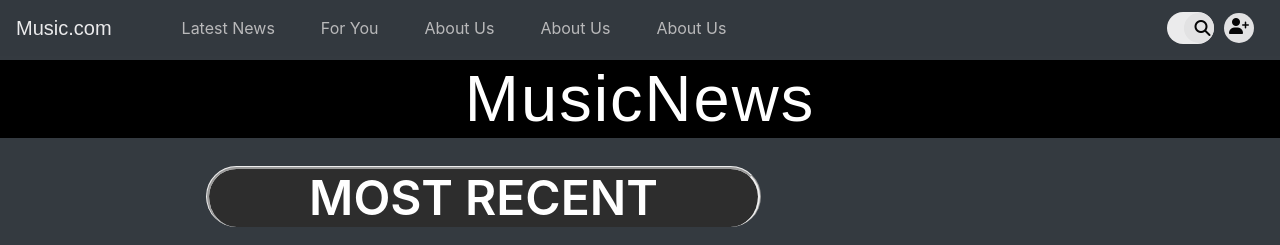
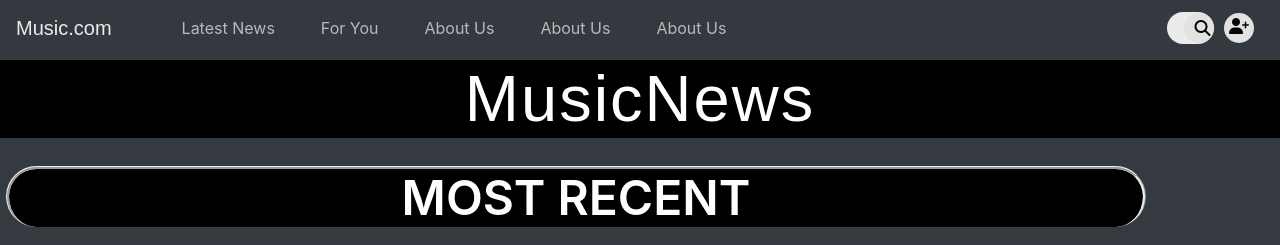
Before and after one commit to EmaMule/ProjectMuseek, a PHP site: page /homepage.html in a window 1280 px wide. Shown: the top 245 px of the page. Run offline with PHP 8.4, Linux system fonts and the light colour scheme; some libraries are stand-ins or nearby versions.

Commit message:
Add files via upload

```diff
--- a/ProgettoLTW/da_merge.css
+++ b/ProgettoLTW/da_merge.css
@@ -20,9 +20,7 @@
   margin-top: 20px;
   margin-bottom: 20px;
   position: relative;
-  right: 0rem;
-  background-color: rgb(45, 45, 45);
-  background-size: contain;
+  background-color: rgb(0, 0, 0);
   width: 100%;
   border-top-right-radius: 3rem;
   border-top-left-radius: 3rem;
@@ -209,10 +207,11 @@
   height: 15em;
   width: 25em;
   position: relative;
-  border-radius: 1em;
+  border-radius: 1.5em;
   margin-bottom: 10px;
   bottom: -100px;
   opacity: 0;
+  padding: 10px;
   transition: all 1s ease-out;
 }
 
--- a/ProgettoLTW/homepage.html
+++ b/ProgettoLTW/homepage.html
@@ -142,16 +142,12 @@
 
     <!--SEZIONE CAROSELLI-->
     <div class="container">
-        <div class="row no-gutters">
-          <div class="col-2"></div>
-            <div class="col-6">
+
+        <div class="row">
+
             <header class="h2 most_recent_top_g">MOST RECENT</header>
-          </div>
-          <div class="col-4"></div>
         </div>
         <div class="row no-gutters justify-content-center">
-            <div class="col-1"></div>
-            <div class="col-9">
                 <!--BOOTSTRAP CAROUSEL-->
                 <div id="carosello" class="carousel slide" data-ride="carousel">
                     <ol class="carousel-indicators">
@@ -436,10 +432,8 @@
                     </a>
                 </div>
             </div>
-            <div col="3">
               <!--INSERISCI SECONDA COSA QUA EMA-->
-            </div>
-        </div>
+
     </div>
     <!--FINE PRIMO CAROSELLO-->
 
@@ -451,7 +445,7 @@
 
     <!--FINE SEZIONE CAROSELLI-->
     <div class="container" id="colonnaparag">
-      <p class="p-4 text-light">Welcome to MusicNews, where you're getting only the hottest news about
+      <p class="p-4 text-light middle_section_text_top_g">Welcome to MusicNews, where you're getting only the hottest news about
           popstars and singers from all over the world! Lorem ipsum dolor sit amet consectetur adipisicing elit. Architecto consectetur eaque quidem? Officiis labore illum deleniti expedita fugiat animi cum, modi, vero suscipit veniam dolore, natus odit itaque eum officia.
       </p>
     </div>
@@ -472,7 +466,8 @@
               You can get our archive <a href="#">here</a>.
             </p>
           </div>
-          <div class="d-flex flex-wrap footer_bg_top_g justify-content-between">
+          <div class="d-flex footer_bg_top_g row justify-content-between">
+
               <img src="da_merge_img/music-homepage-0.jpg" class="footer_img_top_g">
               <img src="da_merge_img/music-homepage-1.jpg" class="footer_img_top_g">
               <img src="da_merge_img/music-homepage-2.jpg" class="footer_img_top_g">
```
